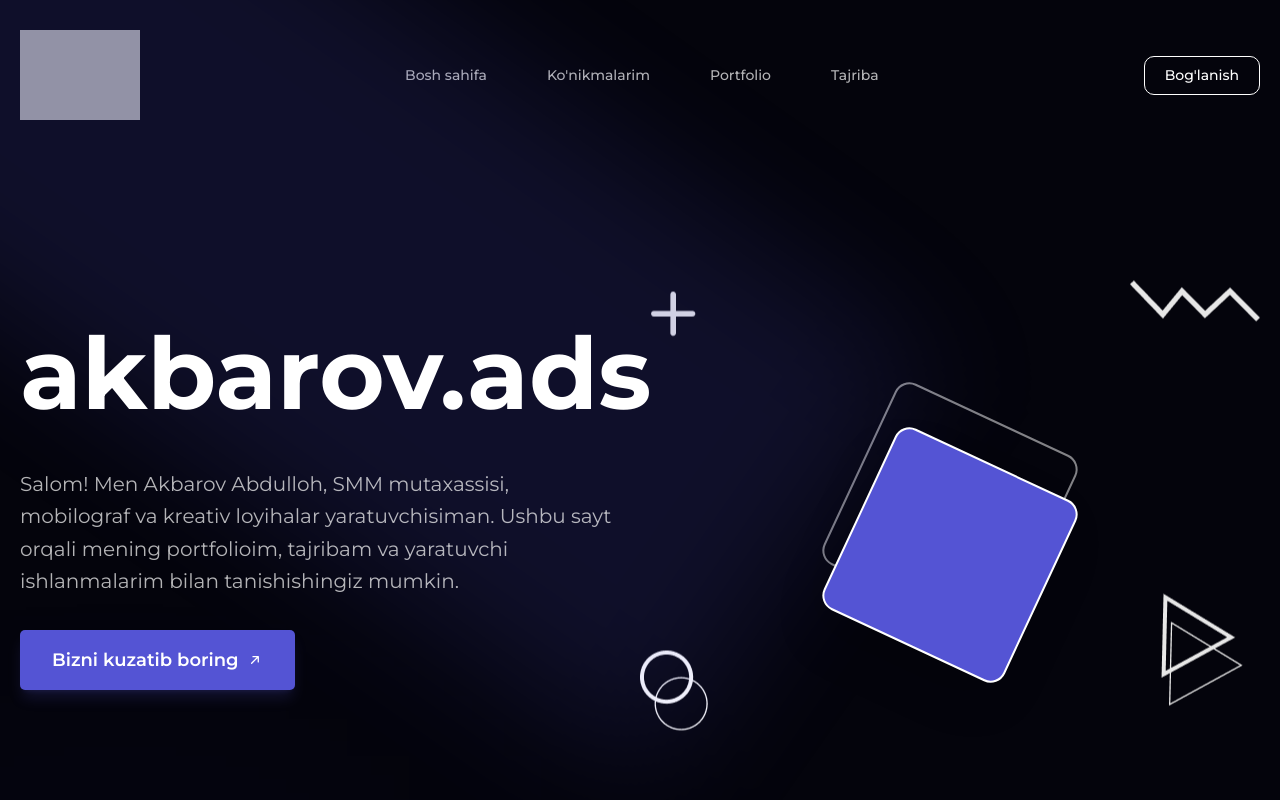
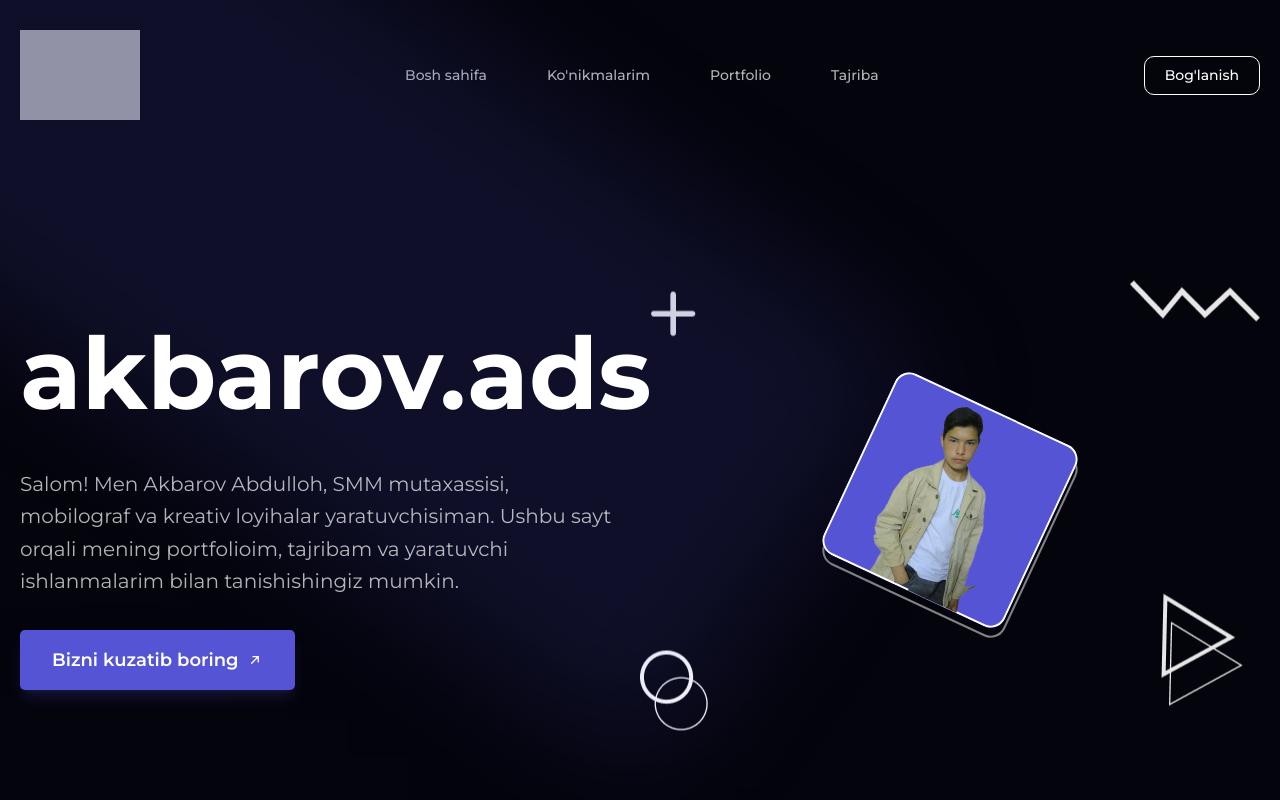
Before and after one commit to the-ict/abu-pf, a React (Vite) app: page / in a window 1280 px wide. Shown: the top 800 px of the page. Built offline with nearby package versions, Linux system fonts and the light colour scheme; grey boxes are pictures that could not be loaded.

Commit message:
added profile picture

```diff
--- a/src/components/Hero.tsx
+++ b/src/components/Hero.tsx
@@ -2,12 +2,13 @@ import circle from "../assets/icons/circle.png";
 import plus from "../assets/icons/plus.png";
 import line from "../assets/icons/line.png";
 import play from "../assets/icons/play.png";
+import { PRODUCT_INFO } from "../constants/data";
 
 export default function Hero() {
   return (
     <div className="padding-30 container grid grid-cols-1 lg:grid-cols-2 lg:items-center mx-auto min-h-[calc(100vh-100px)] gap-10 lg:gap-0">
       <div className="flex flex-col items-center lg:items-start text-center lg:text-left space-y-6 lg:space-y-8 z-10 w-full in-view">
-        <div className="bg-[#5454D4]/30 absolute -top-20 -left-40 lg:-left-120 w-[300px] h-[300px] lg:w-[1400px] lg:h-[500px] rounded-full lg:rounded-3xl lg:rotate-35 z-0 blur-3xl opacity-50"></div>
+        <div className="bg-[#5454D4]/30 absolute -top-20 -left-40 lg:-left-120 w-[300px] h-[300px] lg:w-[1400px] lg:h-[500px] rounded-full lg:rounded-3xl lg:rotate-35 z-0 blur-3xl opacity-50 pointer-events-none"></div>
         <h1 className="font-bold text-5xl md:text-7xl lg:text-[100px] leading-tight z-5">
           akbarov.ads
         </h1>
@@ -17,7 +18,17 @@ export default function Hero() {
           tajribam va yaratuvchi ishlanmalarim bilan tanishishingiz mumkin.
         </p>
         <button className="flex items-center gap-2 bg-[#5454D4] hover:bg-[#4444c4] px-8 py-4 cursor-pointer text-white rounded-[5px] transition-all duration-300 z-5 shadow-lg shadow-[#5454D4]/20">
-          <span className="font-semibold text-lg" onClick={() => window.open("https://www.instagram.com/abuchamniki?igsh=MXE2emgyeHQwdm53aQ%3D%3D&utm_source=qr", "_blank")}>Bizni kuzatib boring</span>
+          <span
+            className="font-semibold text-lg"
+            onClick={() =>
+              window.open(
+                "https://www.instagram.com/abuchamniki?igsh=MXE2emgyeHQwdm53aQ%3D%3D&utm_source=qr",
+                "_blank"
+              )
+            }
+          >
+            Bizni kuzatib boring
+          </span>
           <svg
             width="16"
             height="16"
@@ -55,7 +66,25 @@ export default function Hero() {
         />
 
         <div className="w-full flex items-center justify-center h-full relative">
-          <div className="w-32 h-32 md:w-40 md:h-40 lg:w-50 lg:h-50 rounded-2xl border-2 border-white rotate-25 absolute top-[40%] bg-[#5454D4] z-10 shadow-2xl"></div>
+          <div className="relative w-32 h-32 md:w-40 md:h-40 lg:w-50 lg:h-50 rotate-25 z-50">
+            {/* ASOSIY CONTAINER */}
+            <div className="absolute inset-0 rounded-2xl bg-[#5454D4] overflow-hidden">
+              {/* O'NG BORDER (PASTKI) — RASM ICHIDA */}
+              <div className="absolute inset-0 border-2 border-white rounded-2xl clip-right z-10" />
+
+              {/* RASM — O'RTADA */}
+              <img
+                src={PRODUCT_INFO.picture}
+                alt={PRODUCT_INFO.picture}
+                className="absolute inset-0 w-full h-full object-contain z-15"
+              />
+
+              {/* CHAP BORDER (TEPADA) — RASM TASHQARIDA */}
+              <div className="absolute inset-0 border-2 border-white rounded-2xl clip-left z-20" />
+            </div>
+          </div>
+
+          {/* ORQA SHADOW BOX */}
           <div className="w-32 h-32 md:w-40 md:h-40 lg:w-50 lg:h-50 rounded-2xl border-2 border-white rotate-25 absolute top-[30%] opacity-50"></div>
         </div>
       </div>
--- a/src/constants/data.ts
+++ b/src/constants/data.ts
@@ -1,5 +1,6 @@
 import type { IProductData } from "../types/data";
 import Logo from "../assets/icons/logo.png";
+import picture from "../assets/images/picture.png";
 
 import Portfolio1 from "../assets/videos/pf1.mp4";
 import Portfolio2 from "../assets/videos/pf2.mp4";
@@ -8,7 +9,7 @@ import Portfolio3 from "../assets/videos/pf3.mp4";
 export const PRODUCT_INFO: IProductData = {
     name: "abdullox",
     logo: Logo,
-    picture: "",
+    picture: picture,
     about: "",
     creator: "",
     techniques: "",
--- a/src/index.css
+++ b/src/index.css
@@ -69,3 +69,22 @@ html {
     transform: translateY(0);
   }
 }
+
+@keyframes rotate-360 {
+  from {
+    transform: rotate(0deg);
+  }
+
+  to {
+    transform: rotate(360deg);
+  }
+}
+
+/* Clip path classes for split border effect */
+.clip-left {
+  clip-path: polygon(0 0, 50% 0, 50% 100%, 0 100%);
+}
+
+.clip-right {
+  clip-path: polygon(50% 0, 100% 0, 100% 100%, 50% 100%);
+}
```
Also changed, not shown: src/assets/images/picture.png (added).
